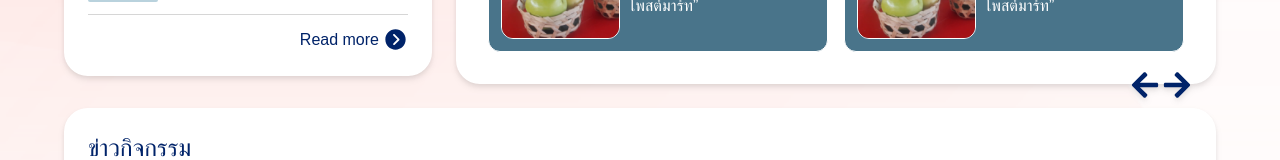
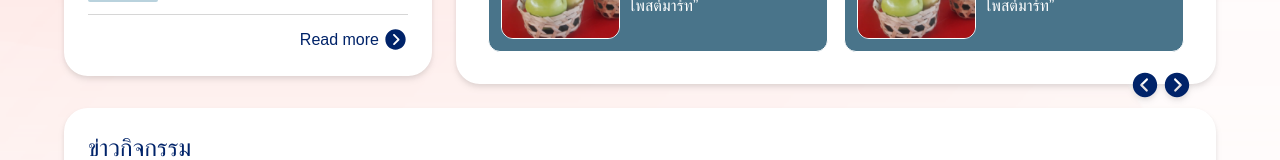
Before and after one commit to jarangit/thaillandPost, a Next.js app: page /layout3 in a window 1280 px wide. Shown: the part 1168-1328 px from the top of the page. Built offline with nearby package versions, Linux system fonts and the light colour scheme; a web font is replaced by a local one.

Commit message:
fix: change icon slide productlist

```diff
--- a/components/template3/productList.tsx
+++ b/components/template3/productList.tsx
@@ -1,5 +1,6 @@
 import React from 'react'
 import { FaArrowLeft, FaArrowRight } from 'react-icons/fa'
+import { IoIosArrowDropleftCircle, IoIosArrowDroprightCircle } from 'react-icons/io'
 import Slider from 'react-slick'
 import { mockDataProducts } from '../../constant/product'
 import ProductItem from './productItem'
@@ -11,7 +12,7 @@ const ProductList = (props: Props) => {
       {...props}
       className='invisible lg:visible absolute -bottom-10 right-8 text-blue hover:text-blue-dark'
     >
-      <FaArrowLeft
+      <IoIosArrowDropleftCircle
         size={30}
       />
 
@@ -22,7 +23,7 @@ const ProductList = (props: Props) => {
       {...props}
       className="invisible lg:visible absolute -bottom-10 right-0 text-blue hover:text-blue-dark"
     >
-      <FaArrowRight
+      <IoIosArrowDroprightCircle
         size={30}
       />
     </button>
--- a/pages/_app.tsx
+++ b/pages/_app.tsx
@@ -8,6 +8,8 @@ export default function App({ Component, pageProps }: AppProps) {
   return (
     <Layout>
       <Head>
+        <title>Thailand Post</title>
+        <meta name="viewport" content="initial-scale=1.0, width=device-width" />
         <link
           rel="stylesheet"
           type="text/css"
```
